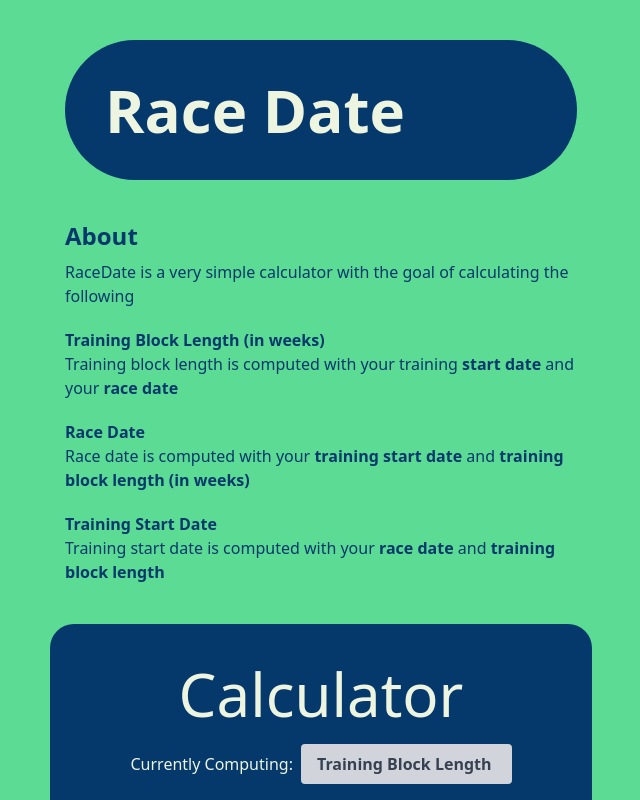
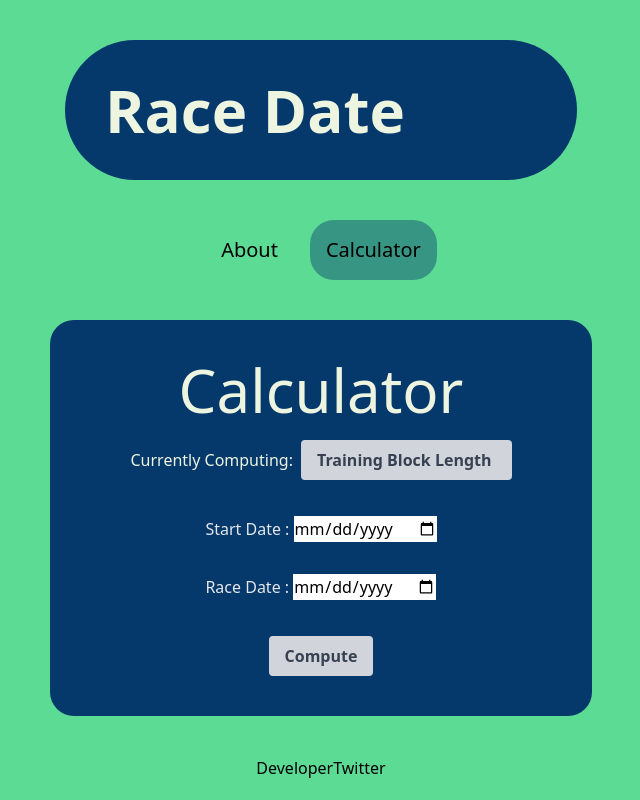
Before and after one commit to jakesmithdeveloper/racedate, a React (Create React App) app: page / in a window 1280 px wide. Shown: the top 800 px of the page, without its empty margins (319-959 px from the left). Built offline with nearby package versions, Linux system fonts and the light colour scheme.

Commit message:
added a picker for about or calculator

```diff
--- a/src/components/About.js
+++ b/src/components/About.js
@@ -2,29 +2,31 @@ import React from "react";
 
 const About = () => {
   return (
-    <div className="mt-10  w-full max-w-lg text-foreground-blue">
-      <h2 className="text-2xl font-bold mb-2">About</h2>
+    <div className="mt-10  w-full max-w-sm md:max-w-lg text-foreground-blue">
+      <h2 className="text-4xl font-bold mb-2">About</h2>
 
-      <p className="">
+      <p className="text-xl">
         RaceDate is a very simple calculator with the goal of calculating the
         following
       </p>
       <ul>
-        <li className="font-bold mt-5">Training Block Length (in weeks)</li>
-        <p>
+        <li className="font-bold mt-5 text-xl">
+          Training Block Length (in weeks)
+        </li>
+        <p className="text-lg">
           Training block length is computed with your training{" "}
           <span className="font-semibold">start date</span> and your{" "}
           <span className="font-semibold">race date</span>
         </p>
-        <li className="font-bold mt-5">Race Date</li>
-        <p>
+        <li className="font-bold mt-5 text-xl">Race Date</li>
+        <p className="text-lg">
           Race date is computed with your{" "}
           <span className="font-semibold">training start date</span> and{" "}
           <span className="font-semibold">
             training block length (in weeks)
           </span>
         </p>
-        <li className="font-bold mt-5">Training Start Date</li>
+        <li className="font-bold mt-5 text-xl">Training Start Date</li>
         <p>
           Training start date is computed with your{" "}
           <span className="font-semibold">race date</span> and{" "}
--- /dev/null
+++ b/src/components/CalculatorContainer.js
@@ -0,0 +1,23 @@
+import React from "react";
+
+import CalculatorTitle from "./CalculatorTitle";
+import ComputingSelector from "./ComputingSelector";
+import Inputs from "./Inputs";
+
+const CalculatorContainer = ({ mode, handleClick, states, handleSubmit }) => {
+  return (
+    <div className="flex flex-col items-center bg-foreground-blue px-20 pb-10 pt-10 rounded-3xl max-w-sm md:max-w-xl mt-10 mb-10">
+      <div>
+        <CalculatorTitle title="Calculator" />
+        <ComputingSelector state={mode} handleClick={handleClick} />
+        <Inputs
+          states={states}
+          currentState={mode}
+          handleSubmit={handleSubmit}
+        />
+      </div>
+    </div>
+  );
+};
+
+export default CalculatorContainer;
--- a/src/components/ComputationPage.js
+++ b/src/components/ComputationPage.js
@@ -2,11 +2,12 @@ import React from "react";
 import { connect } from "react-redux";
 
 import About from "./About";
-import CalculatorTitle from "./CalculatorTitle";
+
+import CalculatorContainer from "./CalculatorContainer";
 import Calendars from "./Calendars";
-import ComputingSelector from "./ComputingSelector";
+import Footer from "./Footer";
 import Header from "./Header";
-import Inputs from "./Inputs";
+import Picker from "./Picker";
 
 import { parseResult, parseInput } from "../helper/computations";
 import { setMode, setResult, clearResults } from "../actions";
@@ -38,22 +39,16 @@ const ComputationPage = ({
   return !mode ? (
     ""
   ) : (
-    <div className="w-full flex items-center flex-col bg-background-green h-screen min-h-screen">
+    <div className="w-full flex items-center flex-col">
       <Header />
-      {!result ? <About /> : ""}
 
       {!result ? (
-        <div className="flex flex-col items-center bg-foreground-blue px-20 pb-10 pt-10 rounded-3xl max-w-sm md:max-w-xl mt-10">
-          <div>
-            <CalculatorTitle title="Calculator" />
-            <ComputingSelector state={mode} handleClick={handleClick} />
-            <Inputs
-              states={states}
-              currentState={mode}
-              handleSubmit={handleSubmit}
-            />
-          </div>
-        </div>
+        <Picker
+          mode={mode}
+          handleClick={handleClick}
+          handleSubmit={handleSubmit}
+          states={states}
+        />
       ) : (
         <button
           onClick={clearResults}
@@ -62,7 +57,6 @@ const ComputationPage = ({
           New Calculation
         </button>
       )}
-
       {!isEmpty(result) ? (
         <div className="flex flex-col items-center">
           <h2 className="text-gray-700 mt-5 text-xl font-bold">
@@ -77,6 +71,7 @@ const ComputationPage = ({
           <Calendars dates={result} />
         </div>
       ) : null}
+      <Footer />
     </div>
   );
 };
--- /dev/null
+++ b/src/components/Footer.js
@@ -0,0 +1,14 @@
+import React from "react";
+
+const Footer = () => {
+  return (
+    <div className="">
+      <ul className="flex">
+        <li>Developer</li>
+        <li>Twitter</li>
+      </ul>
+    </div>
+  );
+};
+
+export default Footer;
--- a/src/components/Header.js
+++ b/src/components/Header.js
@@ -2,7 +2,7 @@ import React from "react";
 
 const Header = ({ state, handleClick }) => {
   return (
-    <div className="bg-foreground-blue max-w-lg w-full rounded-full text-white-cream text-6xl font-bold p-10 mt-10">
+    <div className="bg-foreground-blue max-w-sm md:max-w-lg w-full rounded-full text-white-cream text-6xl font-bold p-10 mt-10">
       <h1>Race Date</h1>
     </div>
   );
--- /dev/null
+++ b/src/components/Picker.js
@@ -0,0 +1,51 @@
+import React, { useState } from "react";
+
+import CalculatorContainer from "./CalculatorContainer";
+import About from "./About";
+
+const Picker = ({ mode, handleClick, states, handleSubmit }) => {
+  const [selected, setSelected] = useState("calc");
+
+  const pickerClicked = (e) => {
+    e.preventDefault();
+    setSelected(e.target.id);
+  };
+
+  return (
+    <div>
+      <div className="flex justify-center mt-10 text-xl">
+        <button
+          className={`mx-2 ${
+            selected === "about" ? "bg-accent-green" : ""
+          } p-4 rounded-3xl`}
+          onClick={pickerClicked}
+          id="about"
+        >
+          About
+        </button>
+        <button
+          className={`mx-2 ${
+            selected === "calc" ? "bg-accent-green" : ""
+          } p-4 rounded-3xl`}
+          onClick={pickerClicked}
+          id="calc"
+        >
+          Calculator
+        </button>
+      </div>
+
+      {selected === "about" ? (
+        <About />
+      ) : (
+        <CalculatorContainer
+          mode={mode}
+          handleClick={handleClick}
+          handleSubmit={handleSubmit}
+          states={states}
+        />
+      )}
+    </div>
+  );
+};
+
+export default Picker;
```
Also changed, not shown: 1 other file (tests, documents, lock files or other folders).
